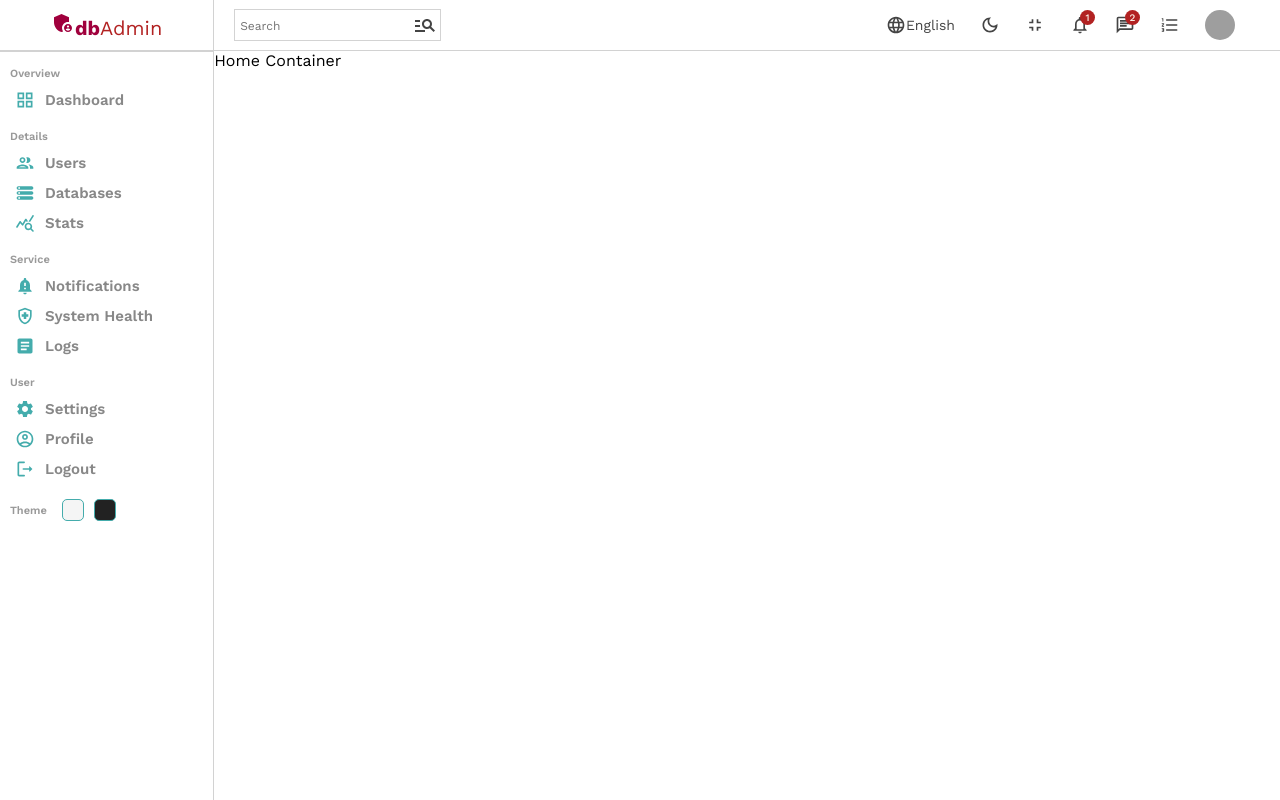
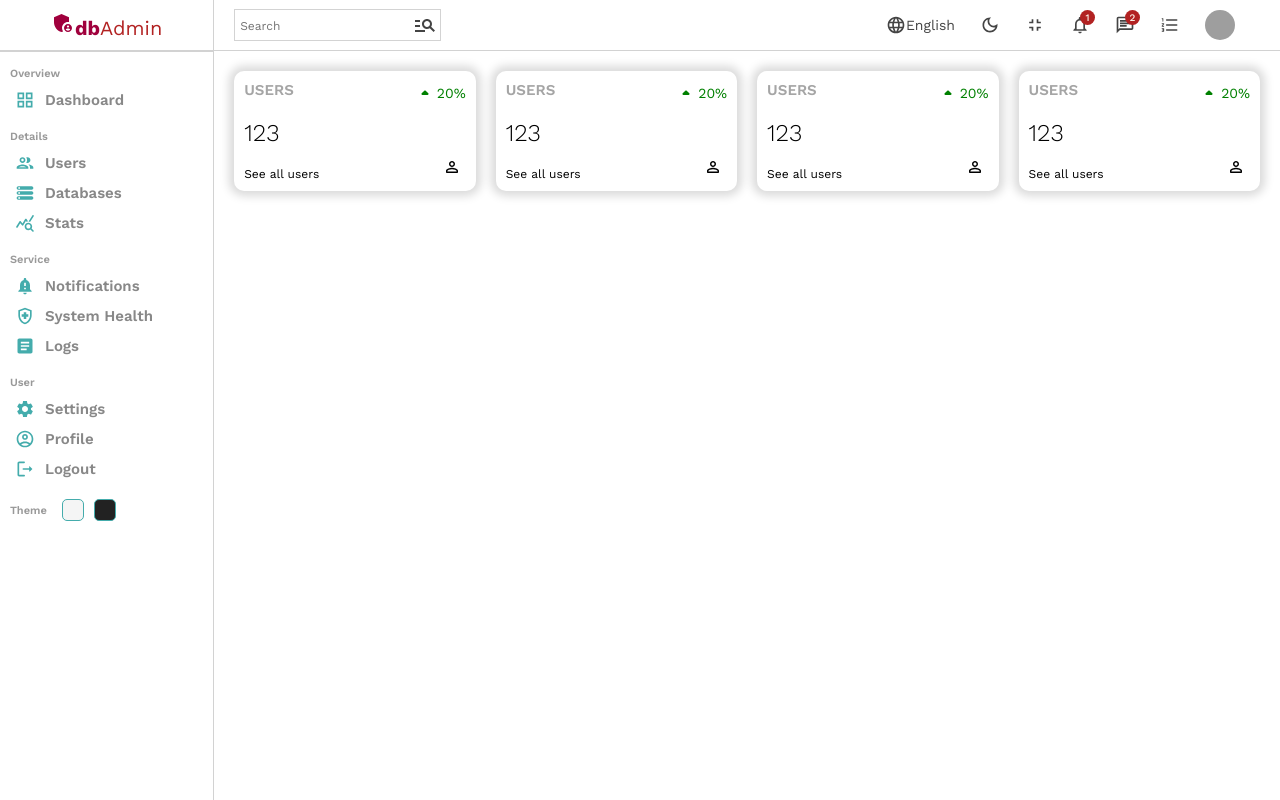
Before and after one commit to AnkurDesai11/adminportal, a React (Create React App) app: page / in a window 1280 px wide. Built offline with nearby package versions, Linux system fonts and the light colour scheme; grey boxes are pictures that could not be loaded.

Commit message:
added static widget component

```diff
--- /dev/null
+++ b/src/components/widget/Widget.jsx
@@ -0,0 +1,23 @@
+import "./widget.scss"
+import ArrowDropUpRoundedIcon from '@mui/icons-material/ArrowDropUpRounded';
+import PersonOutlineRoundedIcon from '@mui/icons-material/PersonOutlineRounded';
+
+const Widget = () => {
+    return (
+        <div className="widget">
+            <div className="left">
+                <span className="title">USERS</span>
+                <span className="counter">123</span>
+                <span className="link">See all users</span>
+            </div>
+            <div className="right">
+                <div className="percentage positive">
+                    <ArrowDropUpRoundedIcon /> 20%
+                </div>
+                <PersonOutlineRoundedIcon className="icon" />
+            </div>
+        </div>
+    )
+}
+
+export default Widget
--- /dev/null
+++ b/src/components/widget/widget.scss
@@ -0,0 +1,56 @@
+.widget {
+    display: flex;
+    flex: 1;
+    justify-content: space-between;
+    padding: 10px;
+    box-shadow: 0px 0px 10px 5px rgba(0, 0, 0, 0.15);
+    -webkit-box-shadow: 0px 0px 10px 5px rgba(0, 0, 0, 0.15);
+    -moz-box-shadow: 0px 0px 10px 5px rgba(0, 0, 0, 0.15);
+    border-radius: 10px;
+    height: 100px;
+
+    .left,
+    .right {
+        display: flex;
+        flex-direction: column;
+        justify-content: space-between;
+
+        .title {
+            font-weight: 600;
+            font-size: 15px;
+            color: rgb(165, 165, 165);
+        }
+
+        .counter {
+            font-size: 24px;
+            font-weight: 300;
+        }
+
+        .link {
+            width: max-content;
+            font-size: 12px;
+            border-bottom: 0.5px solid, gray;
+        }
+
+        .percentage {
+            display: flex;
+            align-items: center;
+            font-size: 14px;
+
+            &.positive {
+                color: green;
+            }
+
+            &.negative {
+                color: red;
+            }
+        }
+
+        .icon {
+            font-size: 18px;
+            padding: 5px;
+            border-radius: 5px;
+            align-self: flex-end;
+        }
+    }
+}
--- a/src/pages/home/Home.jsx
+++ b/src/pages/home/Home.jsx
@@ -1,6 +1,7 @@
 import React from 'react'
 import Navbar from '../../components/navbar/Navbar'
 import Sidebar from '../../components/sidebar/Sidebar'
+import Widget from '../../components/widget/Widget'
 import "./home.scss"
 
 const Home = () => {
@@ -9,7 +10,13 @@ const Home = () => {
             <Sidebar />
             <div className="homeContainer">
                 <Navbar />
-                Home Container</div>
+                <div className="widgets">
+                    <Widget />
+                    <Widget />
+                    <Widget />
+                    <Widget />
+                </div>
+            </div>
         </div>
     )
 }
--- a/src/pages/home/home.scss
+++ b/src/pages/home/home.scss
@@ -4,4 +4,10 @@
     .homeContainer {
         flex: 5;
     }
+
+    .widgets {
+        display: flex;
+        padding: 20px;
+        gap: 20px;
+    }
 }
```
